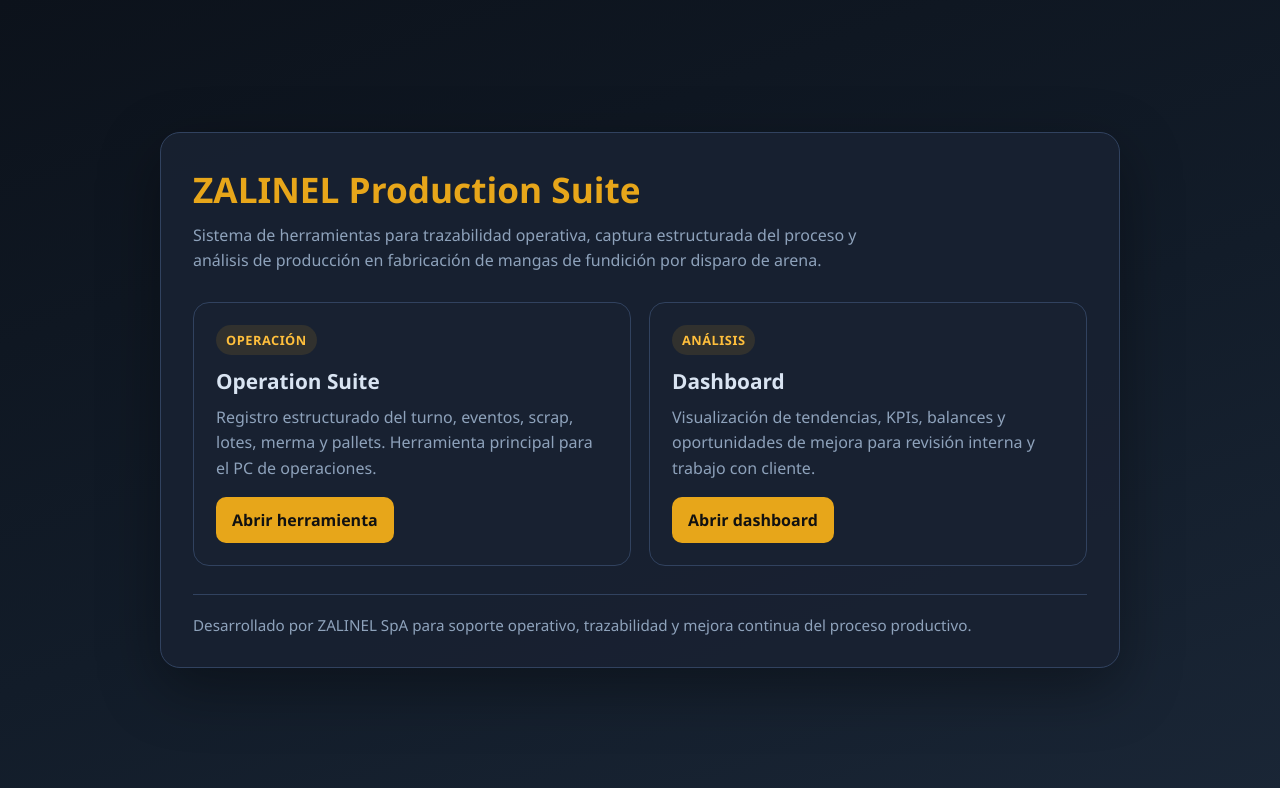
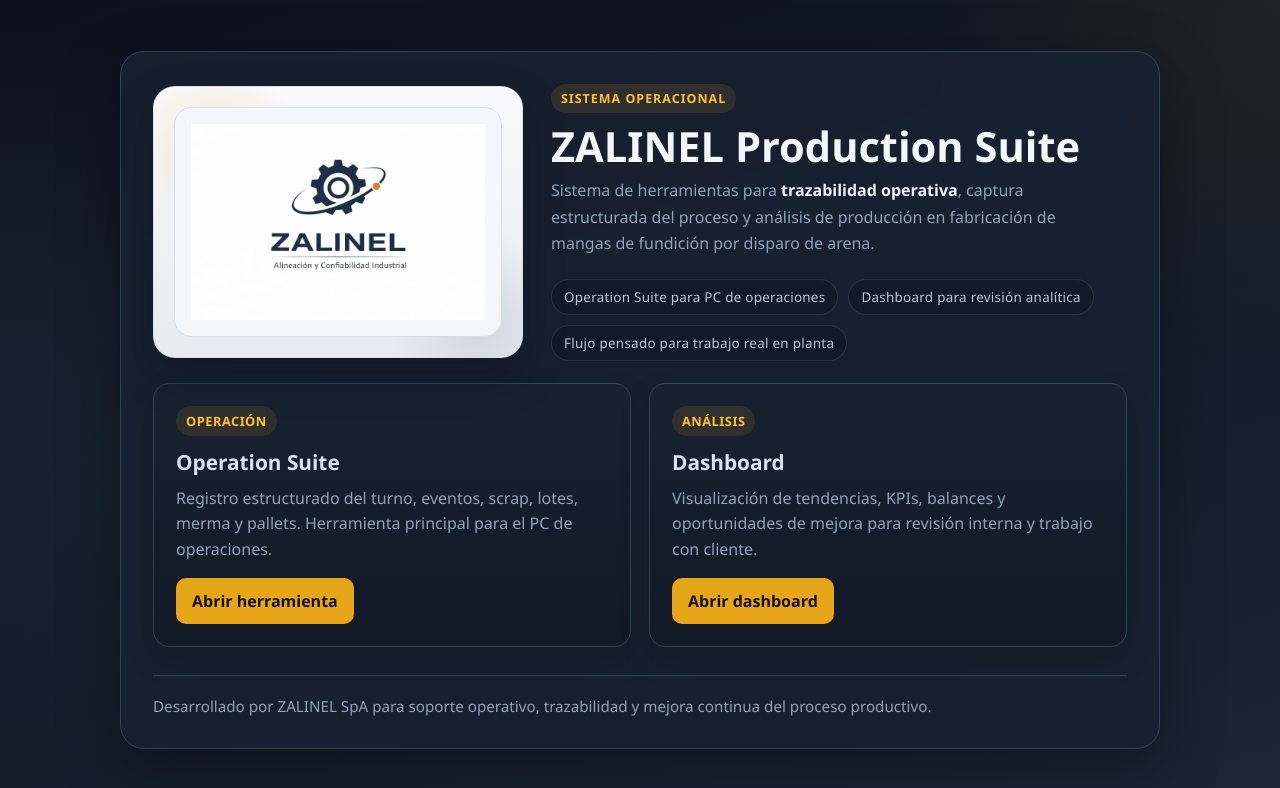
Before and after one commit to mrkingame/production-suite, a plain HTML site: page index.html in a window 1280 px wide. Drawn offline with Linux system fonts and the light colour scheme.

Commit message:
Integra logo ZALINEL en portada principal

```diff
--- a/index.html
+++ b/index.html
@@ -9,17 +9,23 @@
       --bg:#0f1722;
       --surface:#182131;
       --surface-2:#223049;
+      --surface-3:#111925;
       --border:#31425f;
       --text:#d9e4f2;
       --muted:#8ea2bb;
       --accent:#e7a61a;
       --accent-2:#ffbf3c;
+      --paper:#f4f6fa;
+      --paper-border:#d5ddea;
     }
     *{box-sizing:border-box}
     body{
       margin:0;
-      font-family:Segoe UI,Arial,sans-serif;
-      background:linear-gradient(160deg,#0c121b 0%,#121c29 55%,#1a2636 100%);
+      font-family:"Segoe UI",Arial,sans-serif;
+      background:
+        radial-gradient(circle at top right, rgba(231,166,26,.08), transparent 24%),
+        radial-gradient(circle at left center, rgba(84,111,148,.12), transparent 28%),
+        linear-gradient(160deg,#0c121b 0%,#121c29 55%,#1a2636 100%);
       color:var(--text);
       min-height:100vh;
       display:flex;
@@ -28,23 +34,111 @@
       padding:24px;
     }
     .wrap{
-      width:min(960px,100%);
+      width:min(1040px,100%);
       background:rgba(24,33,49,.92);
       border:1px solid var(--border);
-      border-radius:20px;
+      border-radius:24px;
       padding:32px;
       box-shadow:0 20px 60px rgba(0,0,0,.35);
+      backdrop-filter:blur(10px);
+    }
+    .hero{
+      display:grid;
+      grid-template-columns:minmax(280px,370px) 1fr;
+      gap:28px;
+      align-items:center;
+      margin-bottom:22px;
+    }
+    .brand-panel{
+      position:relative;
+      background:linear-gradient(180deg, rgba(255,255,255,.98), rgba(238,243,249,.96));
+      border:1px solid rgba(213,221,234,.85);
+      border-radius:22px;
+      padding:20px;
+      box-shadow:
+        0 18px 40px rgba(5,10,18,.28),
+        inset 0 1px 0 rgba(255,255,255,.8);
+      overflow:hidden;
+    }
+    .brand-panel::before{
+      content:"";
+      position:absolute;
+      top:-34px;
+      left:-28px;
+      width:180px;
+      height:180px;
+      background:radial-gradient(circle, rgba(231,166,26,.16), transparent 65%);
+      pointer-events:none;
+    }
+    .brand-panel::after{
+      content:"";
+      position:absolute;
+      right:-46px;
+      bottom:-54px;
+      width:180px;
+      height:180px;
+      background:radial-gradient(circle, rgba(36,56,85,.12), transparent 70%);
+      pointer-events:none;
+    }
+    .brand-frame{
+      position:relative;
+      z-index:1;
+      background:var(--paper);
+      border:1px solid var(--paper-border);
+      border-radius:18px;
+      padding:16px;
+      box-shadow:inset 0 1px 0 rgba(255,255,255,.9);
+    }
+    .brand-frame img{
+      display:block;
+      width:100%;
+      height:auto;
+    }
+    .eyebrow{
+      display:inline-block;
+      margin-bottom:12px;
+      padding:6px 10px;
+      border-radius:999px;
+      background:rgba(231,166,26,.12);
+      color:var(--accent-2);
+      font-size:.78rem;
+      font-weight:700;
+      letter-spacing:.08em;
+      text-transform:uppercase;
     }
     h1{
       margin:0 0 10px;
-      font-size:2.2rem;
-      color:var(--accent);
+      font-size:2.6rem;
+      line-height:1.03;
+      color:#f2f7fb;
+    }
+    .hero-copy{
+      padding-right:12px;
     }
     .sub{
-      margin:0 0 28px;
+      margin:0 0 22px;
       color:var(--muted);
-      line-height:1.6;
-      max-width:700px;
+      line-height:1.65;
+      max-width:680px;
+      font-size:1rem;
+    }
+    .sub strong{
+      color:#eef4fb;
+      font-weight:700;
+    }
+    .meta{
+      display:flex;
+      flex-wrap:wrap;
+      gap:10px;
+    }
+    .meta-chip{
+      background:rgba(17,25,37,.7);
+      border:1px solid rgba(142,162,187,.18);
+      color:#b9c7d9;
+      border-radius:999px;
+      padding:8px 12px;
+      font-size:.84rem;
+      letter-spacing:.02em;
     }
     .grid{
       display:grid;
@@ -53,10 +147,11 @@
       margin-top:22px;
     }
     .card{
-      background:var(--surface);
+      background:linear-gradient(180deg, rgba(24,33,49,.98), rgba(17,25,37,.98));
       border:1px solid var(--border);
       border-radius:16px;
       padding:22px;
+      box-shadow:0 14px 30px rgba(0,0,0,.16);
     }
     .card h2{
       margin:0 0 10px;
@@ -87,9 +182,12 @@
       font-weight:700;
       padding:12px 16px;
       border-radius:10px;
+      transition:transform .18s ease, background .18s ease, box-shadow .18s ease;
     }
     .btn:hover{
       background:var(--accent-2);
+      transform:translateY(-1px);
+      box-shadow:0 10px 24px rgba(231,166,26,.18);
     }
     .footer{
       margin-top:28px;
@@ -98,18 +196,47 @@
       color:var(--muted);
       font-size:.95rem;
     }
+    @media(max-width:780px){
+      .wrap{padding:24px}
+      .hero{
+        grid-template-columns:1fr;
+        gap:18px;
+      }
+      .hero-copy{
+        padding-right:0;
+      }
+      h1{
+        font-size:2rem;
+      }
+    }
   </style>
 </head>
 <body>
   <main class="wrap">
-    <h1>ZALINEL Production Suite</h1>
-    <p class="sub">
-      Sistema de herramientas para trazabilidad operativa, captura estructurada del proceso y análisis de producción en fabricación de mangas de fundición por disparo de arena.
-    </p>
+    <section class="hero">
+      <div class="brand-panel">
+        <div class="brand-frame">
+          <img src="./assets/brand/logo-con-slogan.png" alt="Logo ZALINEL con slogan" />
+        </div>
+      </div>
+
+      <div class="hero-copy">
+        <div class="eyebrow">Sistema Operacional</div>
+        <h1>ZALINEL Production Suite</h1>
+        <p class="sub">
+          Sistema de herramientas para <strong>trazabilidad operativa</strong>, captura estructurada del proceso y an&aacute;lisis de producci&oacute;n en fabricaci&oacute;n de mangas de fundici&oacute;n por disparo de arena.
+        </p>
+        <div class="meta">
+          <div class="meta-chip">Operation Suite para PC de operaciones</div>
+          <div class="meta-chip">Dashboard para revisi&oacute;n anal&iacute;tica</div>
+          <div class="meta-chip">Flujo pensado para trabajo real en planta</div>
+        </div>
+      </div>
+    </section>
 
     <section class="grid">
       <article class="card">
-        <div class="tag">Operación</div>
+        <div class="tag">Operaci&oacute;n</div>
         <h2>Operation Suite</h2>
         <p>
           Registro estructurado del turno, eventos, scrap, lotes, merma y pallets. Herramienta principal para el PC de operaciones.
@@ -118,10 +245,10 @@
       </article>
 
       <article class="card">
-        <div class="tag">Análisis</div>
+        <div class="tag">An&aacute;lisis</div>
         <h2>Dashboard</h2>
         <p>
-          Visualización de tendencias, KPIs, balances y oportunidades de mejora para revisión interna y trabajo con cliente.
+          Visualizaci&oacute;n de tendencias, KPIs, balances y oportunidades de mejora para revisi&oacute;n interna y trabajo con cliente.
         </p>
         <a class="btn" href="./apps/dashboard/">Abrir dashboard</a>
       </article>
```
Also changed, not shown: assets/brand/logo-con-slogan.png (added).
